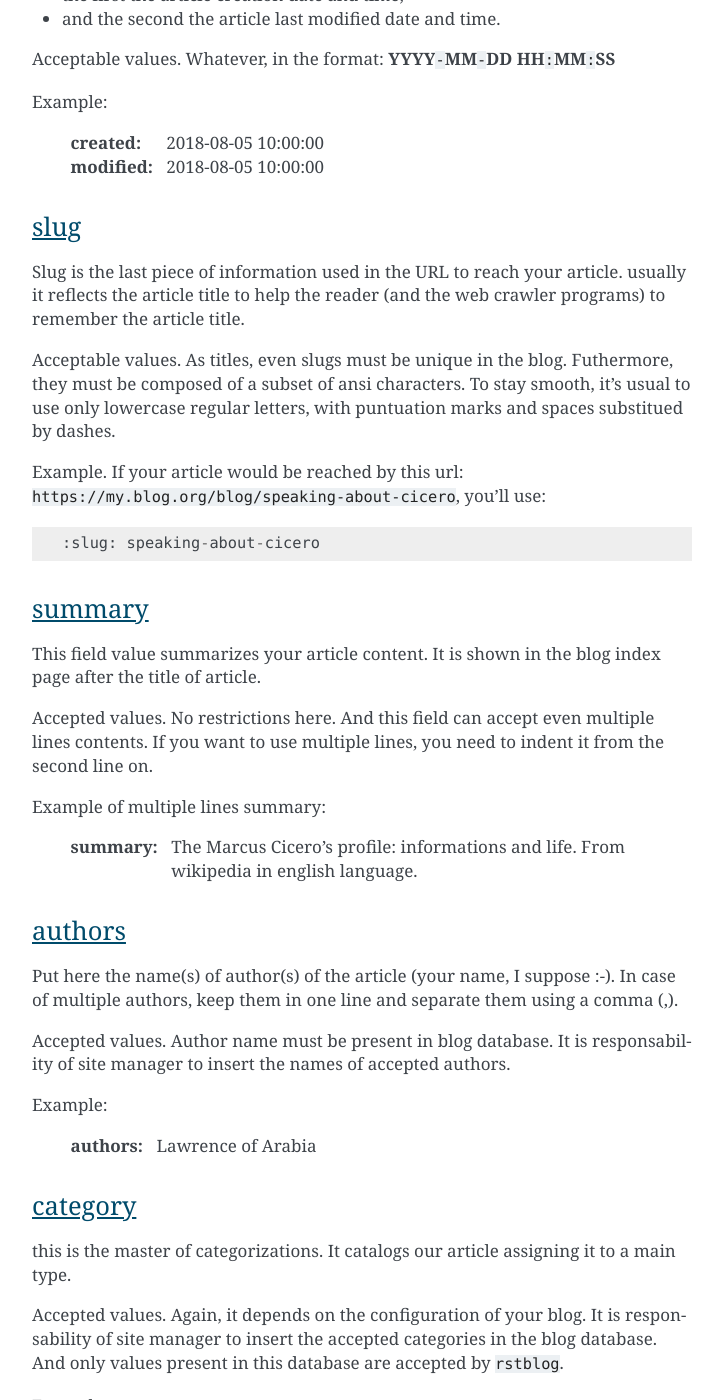
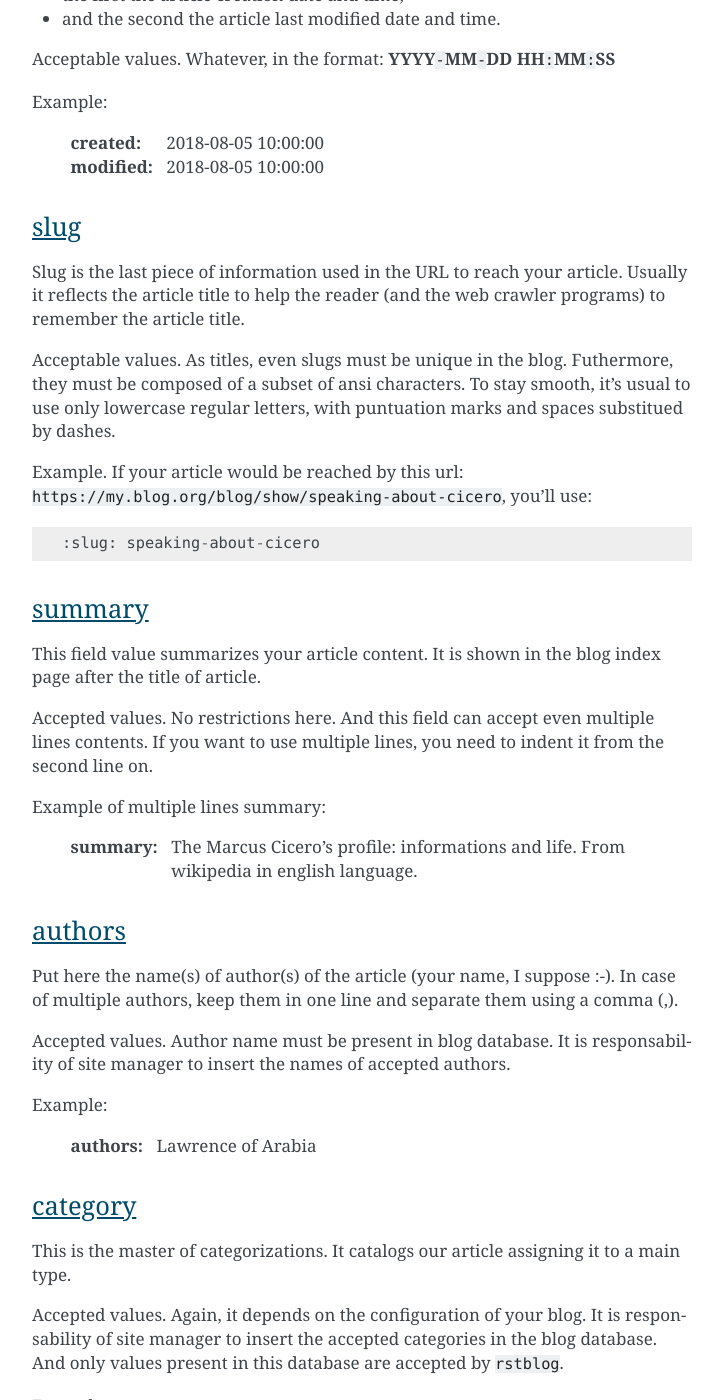
Before and after one commit to l-dfa/base_rstblog, a Sphinx documentation site: the page built from docs/source/author_manual/author_manual.rst, in a window 1280 px wide and 1400 px high, scrolled down 3143 px. Shown: the whole window, without its empty margins (388-1111 px from the left). Built offline with Sphinx 7.4.7, drawn with Linux system fonts in a browser that asks for light colours; some of the changed text lies outside the part shown.

Commit message:
authors manual: fixing some typos

```diff
--- a/docs/source/author_manual/author_manual.rst
+++ b/docs/source/author_manual/author_manual.rst
@@ -154,7 +154,7 @@
 ^^^^^^
 
 Slug is the last piece of information used in the URL to reach your article.
-usually it reflects the article title to help the reader (and the web
+Usually it reflects the article title to help the reader (and the web
 crawler programs) to remember the article title.
 
 Acceptable values. As titles, even slugs must be unique in the blog.
@@ -163,7 +163,7 @@
 and spaces substitued by dashes.
 
 Example. If your article would be reached by this url:
-``https://my.blog.org/blog/speaking-about-cicero``, you'll use::
+``https://my.blog.org/blog/show/speaking-about-cicero``, you'll use::
 
   :slug: speaking-about-cicero
 
@@ -199,7 +199,7 @@
 category
 ^^^^^^^^
 
-this is the master of categorizations. It catalogs our article assigning
+This is the master of categorizations. It catalogs our article assigning
 it to a main type.
 
 Accepted values. Again, it depends on the configuration of your blog.
@@ -287,12 +287,12 @@
 on the word.
 
 Then, what about hyperlink to other article in the site? In this case,
-use the (relative) article URL. Remember: it uses ``blog/`` as prefix,
+use the (relative) article URL. Remember: it uses ``/blog/show`` as prefix,
 and slug as article identifier. So to hyperlink to your article
 *Speaking about Cicero* you can use (for example)::
 
   ...
-  you can read our wonderful `article about Cicero </blog/speaking-about-cicero>`_
+  you can read our wonderful `article about Cicero </blog/show/speaking-about-cicero>`_
   ...
 
 Note that it isn't necessary to report the site domain (``my.blog.org``), and
@@ -337,7 +337,7 @@
 Thank you to read it. We hope you enjoy it.
 
 
-
+--------------------------
 
 .. [#] A point to rember. If you wish, this signal could be changed
    by the *site manager*. And an anecdote. People say that this phrase was used in
```
Also changed, not shown: other parts of docs/source/author_manual/author_manual.rst (+1 -1 lines).
